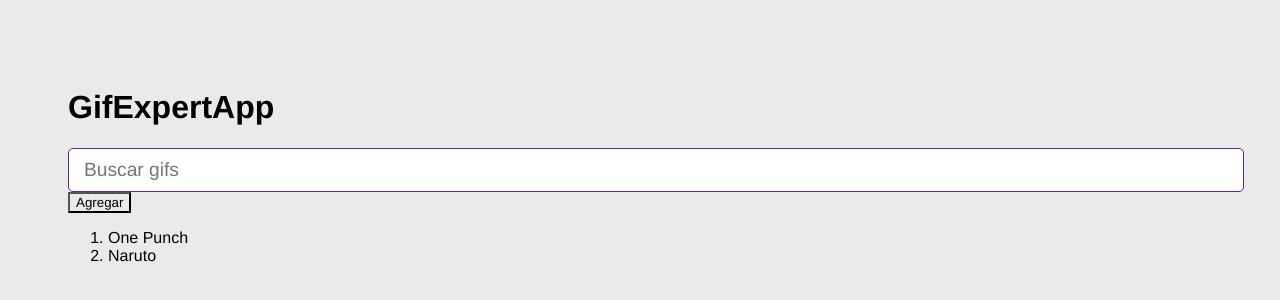
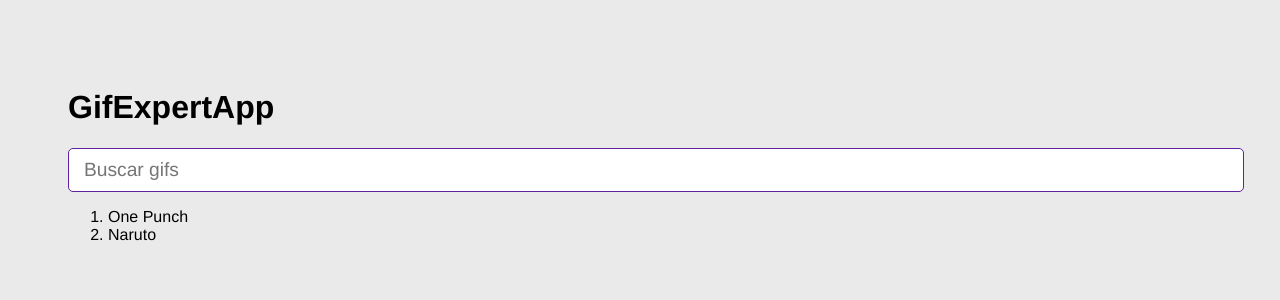
Before and after one commit to Fernando-Lz/gif-expert-app, a React app: page / in a window 1280 px wide. Shown: the top 300 px of the page. Built offline with nearby package versions, Linux system fonts and the light colour scheme; the HTML template or start-up script is replaced by a standard one.

Commit message:
Add category to list when event is triggered

```diff
--- a/src/GifExpertApp.jsx
+++ b/src/GifExpertApp.jsx
@@ -4,8 +4,8 @@ import AddCategory from './components/AddCategory';
 const GifExpertApp = () => {
   const [categories, setCategories] = useState(['One Punch', 'Naruto']);
 
-  const onAddCategory = () => {
-    const newCategories = ['Apex Legends', ...categories];
+  const onAddCategory = (newCategory) => {
+    const newCategories = [newCategory, ...categories];
     setCategories(newCategories);
   };
 
@@ -15,8 +15,9 @@ const GifExpertApp = () => {
       <h1>GifExpertApp</h1>
 
       {/* Input */}
-      <AddCategory />
-      <button type="button" onClick={onAddCategory}>Agregar</button>
+      {/* Se crea una nueva propiedad llamada onNewCategory la cual llama a la funcion
+      onAddCategory cuando el componente llama a esta propiedad */}
+      <AddCategory onNewCategory={(event) => onAddCategory(event)} />
 
       {/* Listado de gifs */}
       <ol>
--- a/src/components/AddCategory.jsx
+++ b/src/components/AddCategory.jsx
@@ -1,6 +1,6 @@
 import { useState } from 'react';
 
-const AddCategory = () => {
+const AddCategory = ({ onNewCategory }) => {
   const [inputValue, setInputValue] = useState('');
 
   const onInputChange = ({ target }) => {
@@ -9,11 +9,15 @@ const AddCategory = () => {
 
   const onSubmit = (event) => {
     event.preventDefault();
-    console.log(inputValue);
+    // Minimo dos caracteres de longitud
+    if (inputValue.trim().length <= 1) return;
+
+    onNewCategory(inputValue.trim());
+    setInputValue('');
   };
 
   return (
-    <form onSubmit={(event) => onSubmit(event)}>
+    <form onSubmit={onSubmit}>
       <input
         type="text"
         placeholder="Buscar gifs"
@@ -25,4 +29,5 @@ const AddCategory = () => {
     </form>
   );
 };
+
 export default AddCategory;
```
